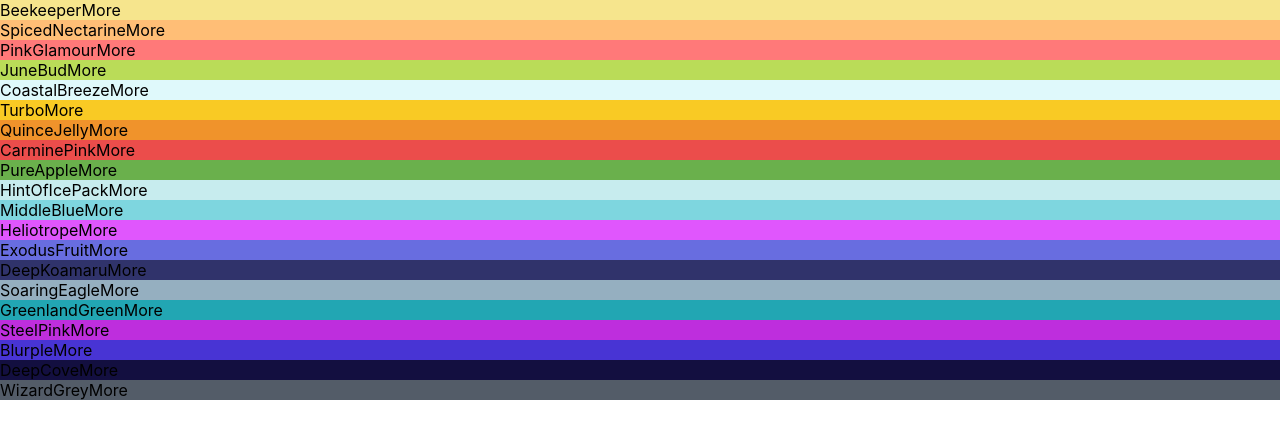
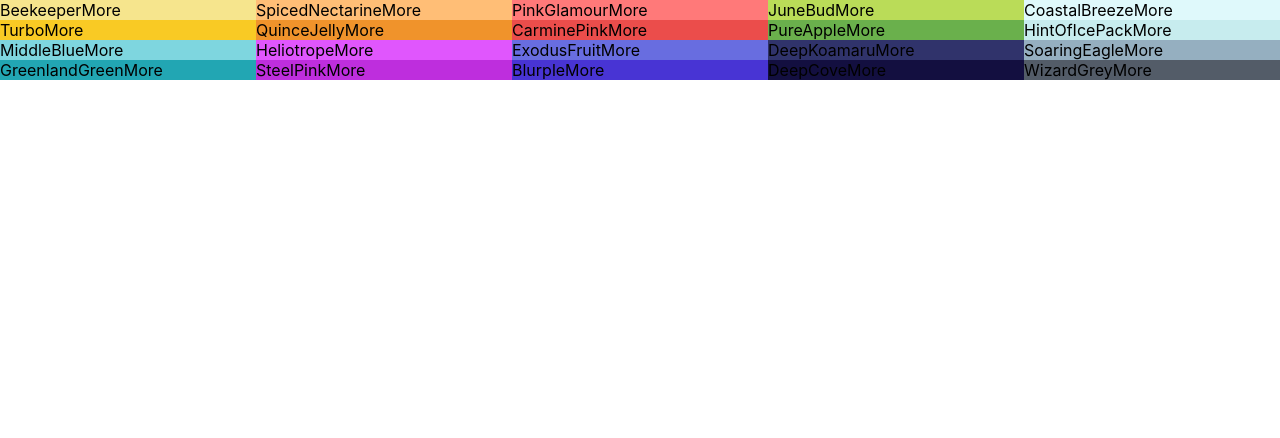
Before and after one commit to AveryTheDev/color_palette_react, a React (Create React App) app: page / in a window 1280 px wide. Shown: the top 438 px of the page. Built offline with nearby package versions, Linux system fonts and the light colour scheme.

Commit message:
colorbox css

```diff
--- /dev/null
+++ b/src/components/ColorBox.css
@@ -0,0 +1,8 @@
+.ColorBox {
+    width: 20%;
+    height: 25%;
+    margin: 0 auto;
+    display: inline-block;
+    position: relative;
+    cursor: pointer;
+}
--- a/src/components/ColorBox.tsx
+++ b/src/components/ColorBox.tsx
@@ -1,7 +1,8 @@
 import React from "react";
-import { colorBox } from "../types/colorbox";
+import { iColorBox } from "../types/colorbox";
+import "./ColorBox.css";
 
-const ColorBox = ({ background, name }: colorBox) => {
+const ColorBox = ({ background, name }: iColorBox) => {
     return (
         <div style={{ background: background }} className="ColorBox">
             <span>{name}</span>
--- a/src/components/Palette/Palette.tsx
+++ b/src/components/Palette/Palette.tsx
@@ -1,9 +1,9 @@
 import React from "react";
 import ColorBox from "../ColorBox";
-import { iSeedColors, colors } from "../../types/seedColors";
+import { iSeedColors, iColors } from "../../types/seedColors";
 
 const Palette = ({ colors }: iSeedColors) => {
-    const colorBoxes = colors.map((color: colors) => {
+    const colorBoxes = colors.map((color: iColors) => {
         return <ColorBox background={color.color} name={color.name} />;
     });
 
--- a/src/types/colorbox.ts
+++ b/src/types/colorbox.ts
@@ -1,4 +1,4 @@
-export interface colorBox {
+export interface iColorBox {
     background: string;
     name: string;
 }
--- a/src/types/seedColors.ts
+++ b/src/types/seedColors.ts
@@ -2,11 +2,11 @@ export interface iSeedColors {
     paletteName: string;
     id: string;
     emoji?: string;
-    colors: Array<colors>;
+    colors: Array<iColors>;
     [propName: string]: any;
 }
 
-export interface colors {
+export interface iColors {
     name: string;
     color: string;
 }
```
